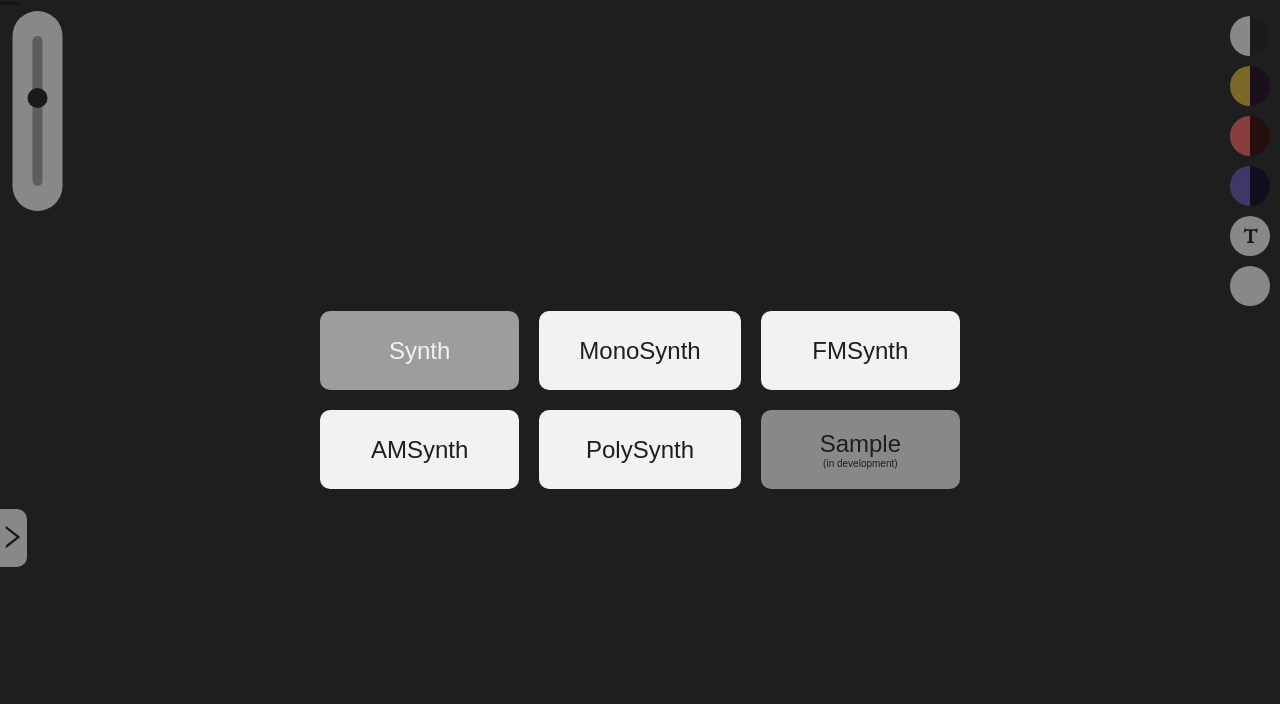
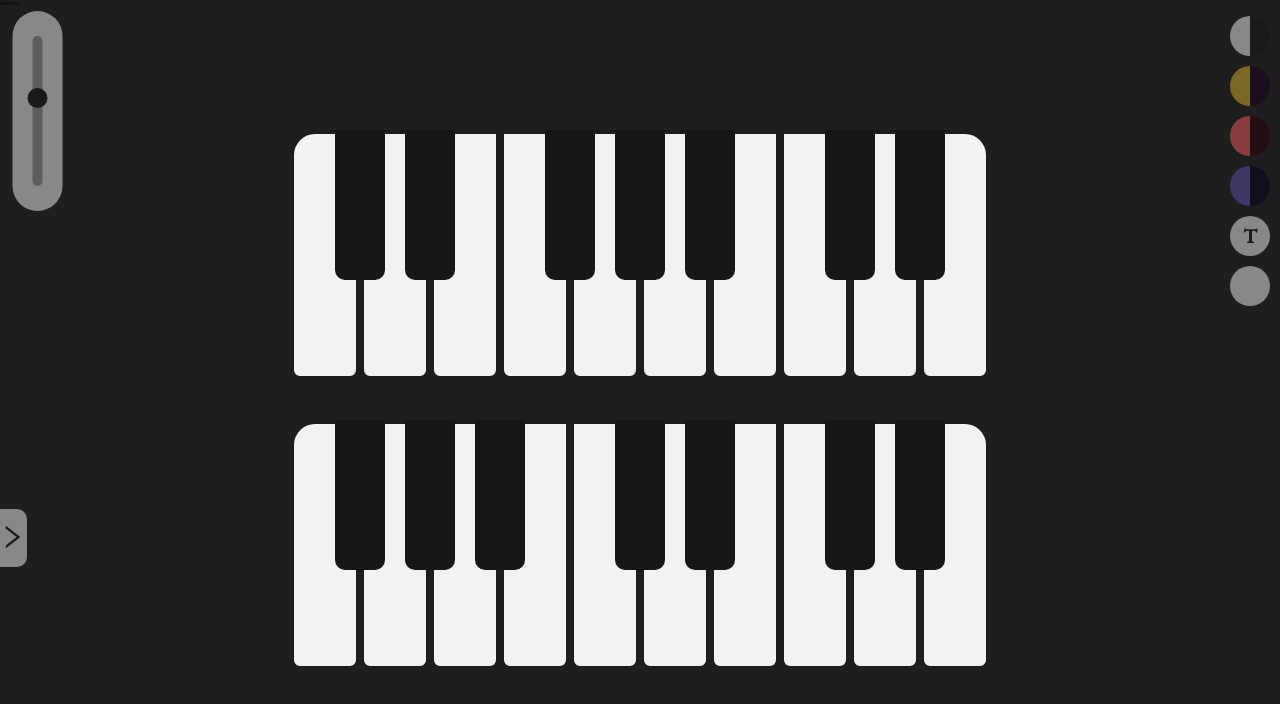
Before and after one commit to Svygzhryr/SvygzhryrPiano, a React (Create React App) app: page / in a window 1280 px wide. Shown: the top 704 px of the page. Built offline with nearby package versions, Linux system fonts and the light colour scheme.

Commit message:
instruments transition

```diff
--- a/src/css/piano.module.scss
+++ b/src/css/piano.module.scss
@@ -39,12 +39,11 @@ body {
     position: absolute;
     top: 50%;
     left: 50%;
-    transform: translate(-50%, -50%);
+    transform: translate(-50%, 101rem);
     width: 100%;
     z-index: 1;
 
-
-
+    transition: transform 1s ease-in-out;
 }
 
 .button {
@@ -159,13 +158,15 @@ body {
 
     display: grid;
     grid-template: 1fr 1fr / 1fr 1fr 1fr;
-    background-color: var(--primary_background);
     position: absolute;
     top: 50%;
     left: 50%;
-    transform: translate(-50%, -50%);
+    transform: translate(-50%, -101vh);
     z-index: 5;
     gap: 2rem;
+
+
+    transition: all 1s ease-in-out;
 
 
     .instrument_item {
@@ -207,7 +208,8 @@ body {
 }
 
 .inactive {
-    display: none;
+    transform: translate(-50%, -50%);
+    transition: all 1s ease-in-out;
 }
 
 @import './adaptive.scss'
```
